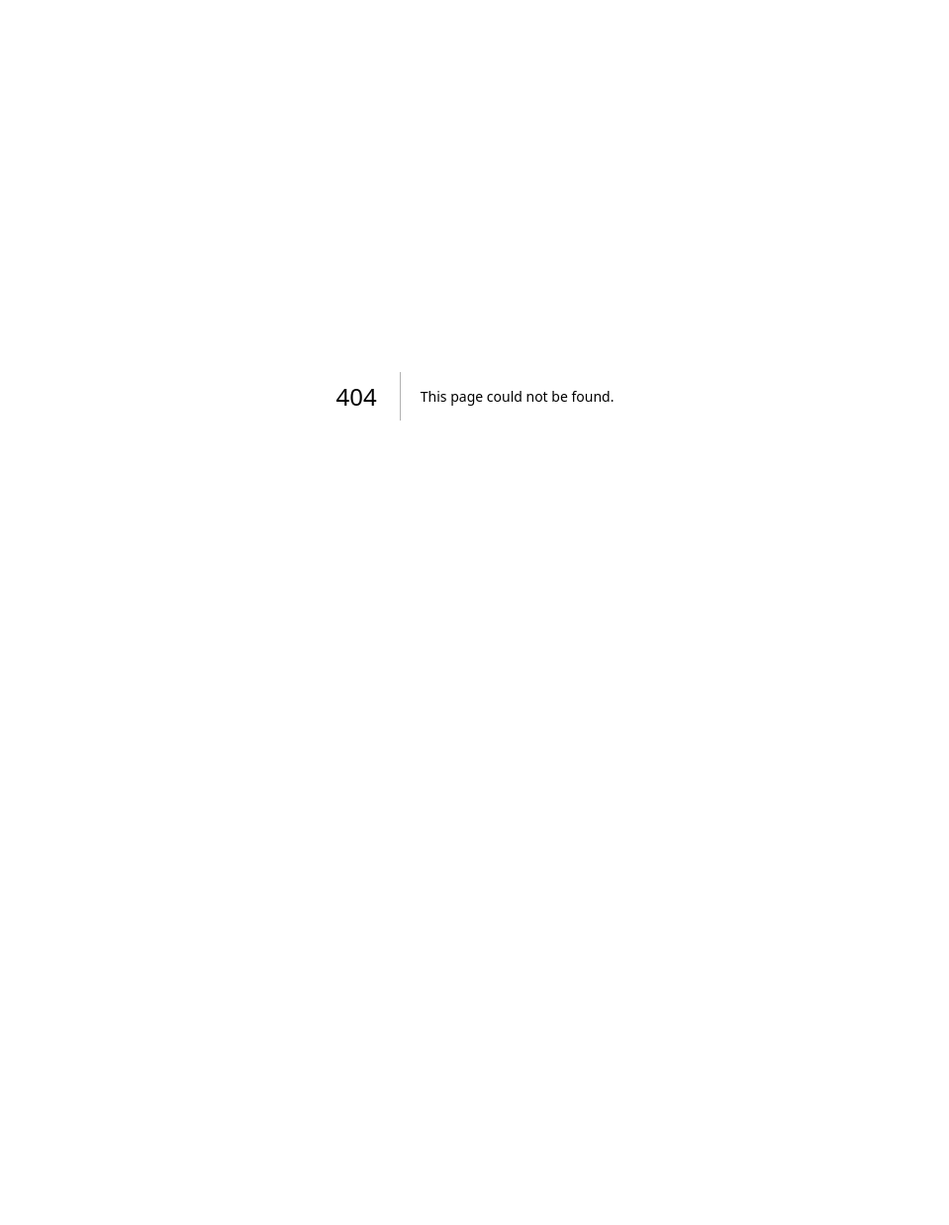
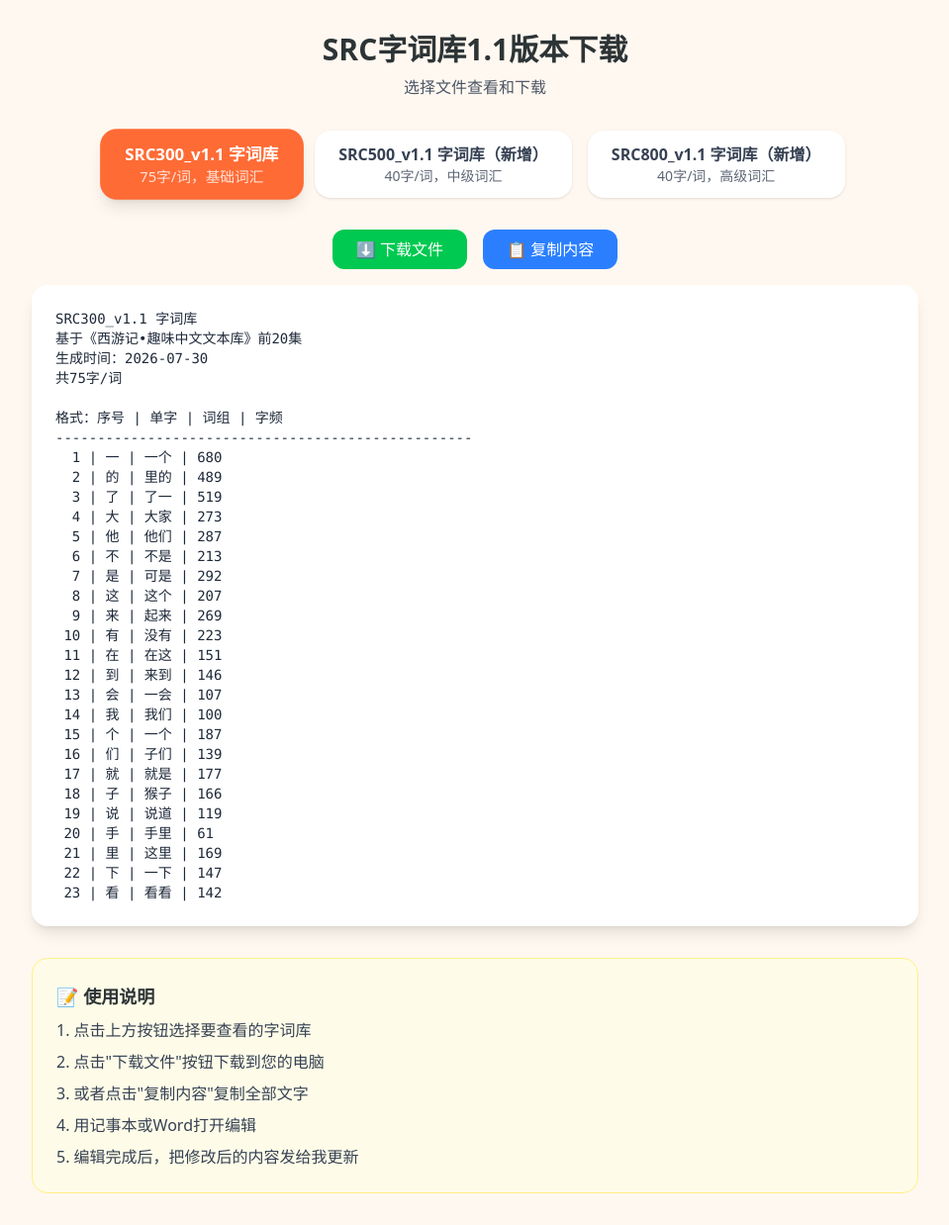
Before and after one commit to Juvenlu/src-c-chinese-assessment, a Next.js app: page /download in a window 1280 px wide. Before the commit this address had no page. Shown: the whole page at 99% size, without its empty margins (160-1119 px from the left). Before the commit the page ends 800 px from the top, so only its background shows below. Built offline with nearby package versions, Linux system fonts and the light colour scheme; a web font is replaced by a local one.

Commit message:
feat: 创建字词库下载页面，解决txt文件404问题
Coze-Commit-Type: user
Coze-User-ID: 3084551990549192
Coze-Conversation-ID: 7862509

```diff
--- /dev/null
+++ b/src/app/download/page.tsx
@@ -0,0 +1,117 @@
+'use client';
+
+import { useState, useEffect } from 'react';
+
+export default function DownloadPage() {
+  const [fileContent, setFileContent] = useState<string>('');
+  const [currentFile, setCurrentFile] = useState<string>('src300');
+
+  const files = [
+    { key: 'src300', name: 'SRC300_v1.1 字词库', desc: '75字/词，基础词汇' },
+    { key: 'src500', name: 'SRC500_v1.1 字词库（新增）', desc: '40字/词，中级词汇' },
+    { key: 'src800', name: 'SRC800_v1.1 字词库（新增）', desc: '40字/词，高级词汇' },
+  ];
+
+  useEffect(() => {
+    let filename = '';
+    if (currentFile === 'src300') filename = 'src300_v1.1_vocabulary.txt';
+    else if (currentFile === 'src500') filename = 'src500_v1.1_vocabulary.txt';
+    else filename = 'src800_v1.1_vocabulary.txt';
+
+    fetch(`/${filename}`)
+      .then(res => res.text())
+      .then(text => setFileContent(text))
+      .catch(err => {
+        console.error('加载失败:', err);
+        setFileContent('文件加载失败，请刷新页面重试');
+      });
+  }, [currentFile]);
+
+  const handleDownload = (fileKey: string) => {
+    let filename = '';
+    if (fileKey === 'src300') filename = 'src300_v1.1_vocabulary.txt';
+    else if (fileKey === 'src500') filename = 'src500_v1.1_vocabulary.txt';
+    else filename = 'src800_v1.1_vocabulary.txt';
+
+    // 使用fetch + blob方式下载，避免路径问题
+    fetch(`/${filename}`)
+      .then(res => res.blob())
+      .then(blob => {
+        const url = window.URL.createObjectURL(blob);
+        const a = document.createElement('a');
+        a.href = url;
+        a.download = filename;
+        document.body.appendChild(a);
+        a.click();
+        document.body.removeChild(a);
+        window.URL.revokeObjectURL(url);
+      });
+  };
+
+  const handleCopy = () => {
+    navigator.clipboard.writeText(fileContent);
+    alert('已复制到剪贴板！');
+  };
+
+  return (
+    <div className="min-h-screen p-8 bg-[var(--color-src-bg)]">
+      <div className="max-w-4xl mx-auto">
+        <h1 className="text-3xl font-bold text-center mb-2">SRC字词库1.1版本下载</h1>
+        <p className="text-center text-gray-600 mb-8">选择文件查看和下载</p>
+
+        {/* 文件选择按钮 */}
+        <div className="flex flex-wrap gap-4 mb-8 justify-center">
+          {files.map(file => (
+            <button
+              key={file.key}
+              onClick={() => setCurrentFile(file.key)}
+              className={`px-6 py-3 rounded-xl font-medium transition-all ${
+                currentFile === file.key
+                  ? 'bg-[var(--color-src-primary)] text-white shadow-lg scale-105'
+                  : 'bg-white text-gray-700 shadow hover:shadow-md'
+              }`}
+            >
+              <div className="font-bold">{file.name}</div>
+              <div className="text-sm opacity-80">{file.desc}</div>
+            </button>
+          ))}
+        </div>
+
+        {/* 操作按钮 */}
+        <div className="flex gap-4 mb-4 justify-center">
+          <button
+            onClick={() => handleDownload(currentFile)}
+            className="px-6 py-2 bg-green-500 text-white rounded-lg hover:bg-green-600 transition"
+          >
+            ⬇️ 下载文件
+          </button>
+          <button
+            onClick={handleCopy}
+            className="px-6 py-2 bg-blue-500 text-white rounded-lg hover:bg-blue-600 transition"
+          >
+            📋 复制内容
+          </button>
+        </div>
+
+        {/* 文件内容预览 */}
+        <div className="bg-white rounded-xl shadow-lg p-6">
+          <pre className="whitespace-pre-wrap font-mono text-sm text-gray-800 overflow-auto max-h-[600px]">
+            {fileContent || '加载中...'}
+          </pre>
+        </div>
+
+        {/* 使用说明 */}
+        <div className="mt-8 bg-yellow-50 border border-yellow-200 rounded-xl p-6">
+          <h3 className="font-bold text-lg mb-2">📝 使用说明</h3>
+          <ol className="list-decimal list-inside space-y-2 text-gray-700">
+            <li>点击上方按钮选择要查看的字词库</li>
+            <li>点击"下载文件"按钮下载到您的电脑</li>
+            <li>或者点击"复制内容"复制全部文字</li>
+            <li>用记事本或Word打开编辑</li>
+            <li>编辑完成后，把修改后的内容发给我更新</li>
+          </ol>
+        </div>
+      </div>
+    </div>
+  );
+}
```
Also changed, not shown: assets/180b0074-eb08-4e89-b734-59d5e5e8876d.png (added), assets/538c6f1b-a9e0-4139-a6ea-9ba870ea42dd.png (added).
